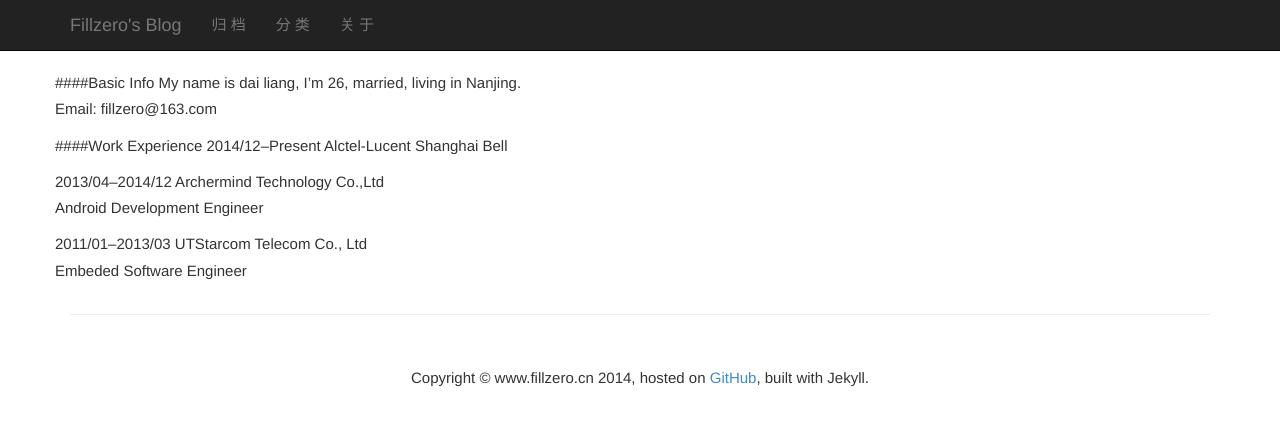
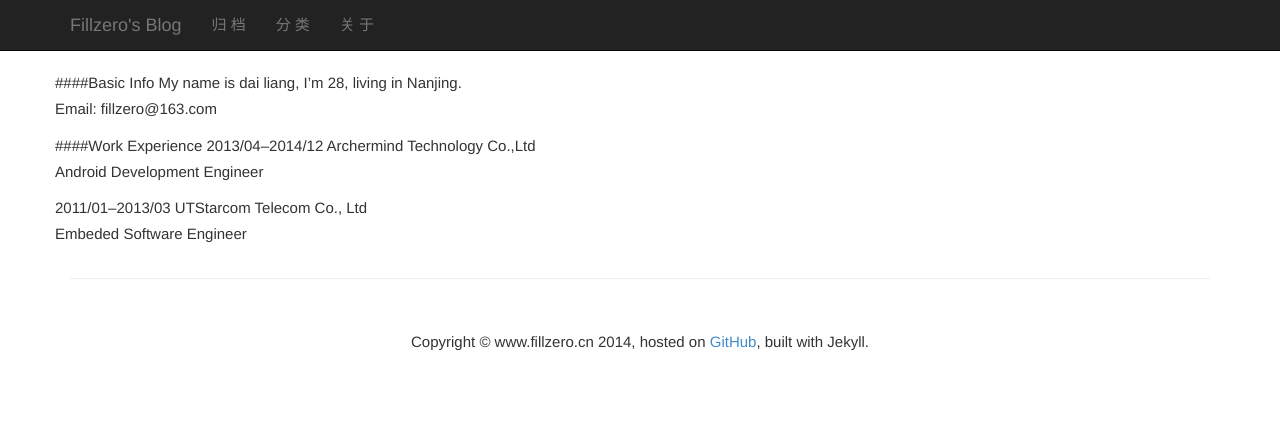
Before and after one commit to fillzero/fillzero.github.io, a Jekyll site: the page built from about.md, in a window 1280 px wide. Shown: the top 426 px of the page. Built offline with Jekyll 4.4.1, drawn with Linux system fonts in a browser that asks for light colours.

Commit message:
update age

```diff
--- a/about.md
+++ b/about.md
@@ -3,12 +3,10 @@ layout: default
 title: "关于：About"
 ---
 ####Basic Info
-My name is dai liang, I'm 26, married, living in Nanjing.
+My name is dai liang, I'm 28, living in Nanjing.
 Email: fillzero@163.com
 
 ####Work Experience
-2014/12--Present  Alctel-Lucent Shanghai Bell
-
 2013/04--2014/12  Archermind Technology Co.,Ltd
 Android Development Engineer
 
```
